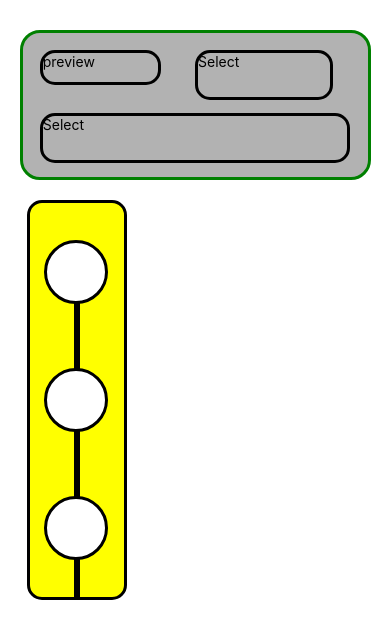
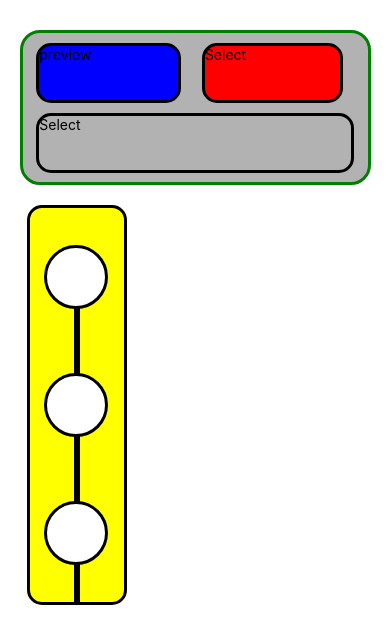
Before and after one commit to JordanKlaers/BLE_Chroma, a React Native app: screen / in a window 390 px wide. Shown: the top 644 px of the page. Built offline with nearby package versions, Linux system fonts and the light colour scheme.

Commit message:
control buttons reasonable positioned

```diff
--- a/components/colorPicker.js
+++ b/components/colorPicker.js
@@ -18,7 +18,7 @@ export default class ColorPicker extends Component {
       'position': 'absolute',
       'top': distanceFromTop,
 
-      'marginLeft': '35%',
+      'marginLeft': '45%',
       // 'marginTop': '-100%',
       'backgroundColor': 'white',
       'borderRadius': 32,
--- a/components/control.js
+++ b/components/control.js
@@ -23,54 +23,40 @@ export default class Control extends Component {
       'borderColor': 'green',
       'borderWidth': 3,
       'width': '90%',
-      'height': 150,
+      'height': 155,
     },
     preview: {
       'position': 'absolute',
-      'width': '35%',
-      'height': 35,
-      'margin': '5%',
+      'width': '42%',
+      'height': 60,
+      'marginLeft': '4%',
+      // 'marginRight': '5%',
+      'marginTop': 10,
+      'backgroundColor': 'blue',
+      'borderRadius': 15,
+      'borderColor': 'black',
+      'borderWidth': 3
+    },
+    clear: {
+      'position': 'absolute',
+      'width': '41%',
+      'height': 60,
+      'marginLeft': '52%',
+      // 'marginRight': '5%',
+      'marginTop': 10,
+      'backgroundColor': 'red',
       'borderRadius': 15,
       'borderColor': 'black',
       'borderWidth': 3,
     },
-    clear: {
-      'position': 'absolute',
-      'width': '40%',
-      'height': 50,
-      'margin': '5%',
-      'marginLeft': '50%',
-      'borderRadius': 15,
-      'borderColor': 'black',
-      'borderWidth': 3
-    },
     upload: {
       'position': 'absolute',
-      'width': '90%',
-      'height': 50,
-      'margin': '5%',
+      'width': '92%',
+      'height': 60,
+      'marginLeft': '4%',
       'marginTop': 80,
       'borderRadius': 15,
       'borderColor': 'black',
-      'borderWidth': 3
-    },
-    blue: {
-      'height': 30,
-      'backgroundColor': "blue",
-      'margin': '7%'
-    },
-    sliderContainer: {
-      'height': 30,
-      'margin': '7%',
-      'borderRadius': 32,
-      'borderColor': 'white',
-      'borderWidth': 3
-    },
-    select:{
-      'height': 60,
-      'margin': '7%',
-      'borderRadius': 15,
-      'borderColor': 'white',
       'borderWidth': 3
     }
   });
@@ -85,18 +71,18 @@ export default class Control extends Component {
       return (
         <View style={this.styles.container}>
           <TouchableHighlight style={this.styles.preview}>
-            <View>
+
               <Text>
                 preview
               </Text>
-            </View>
+
           </TouchableHighlight>
           <TouchableHighlight style={this.styles.clear}>
-            <View>
+
               <Text>
                 Select
               </Text>
-            </View>
+
           </TouchableHighlight>
           <TouchableHighlight style={this.styles.upload}>
             <View>
```
